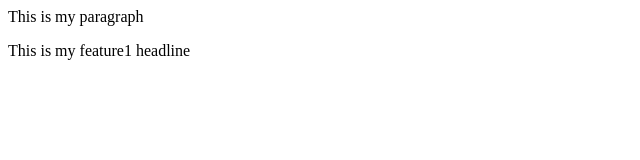
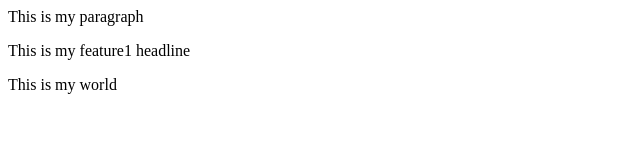
Before and after one commit to rachitraj001/Apna_college-demo, a plain HTML site: page index.html in a window 1280 px wide. Shown: the whole page, without its empty margins (0-640 px from the left). Drawn offline with Linux system fonts and the light colour scheme.

Commit message:
add paragraph my world

```diff
--- a/index.html
+++ b/index.html
@@ -1,2 +1,3 @@
 <P> This is my paragraph</P>
 <p> This is my feature1 headline</p>
+<p> This is my world</p>
```
